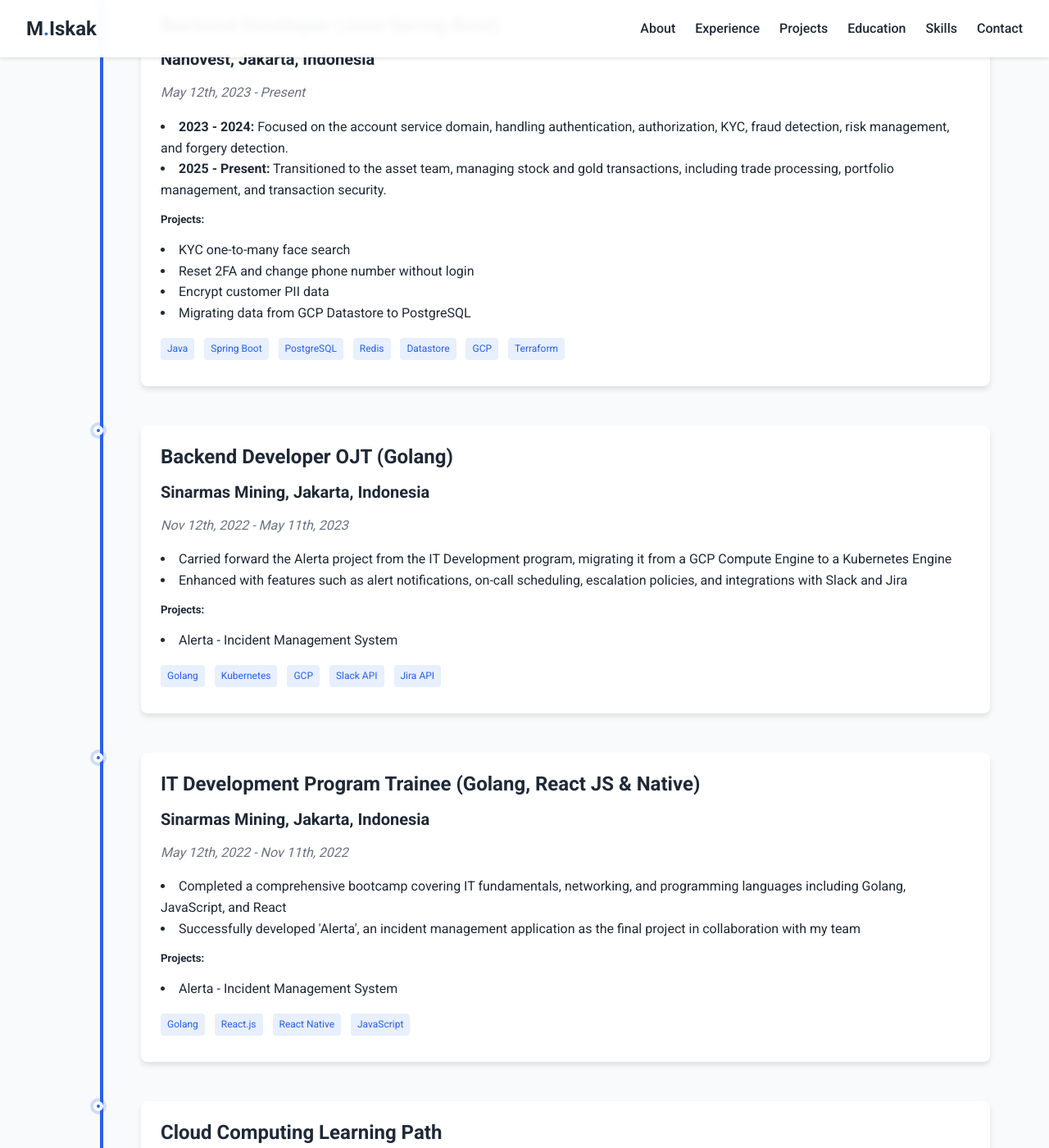
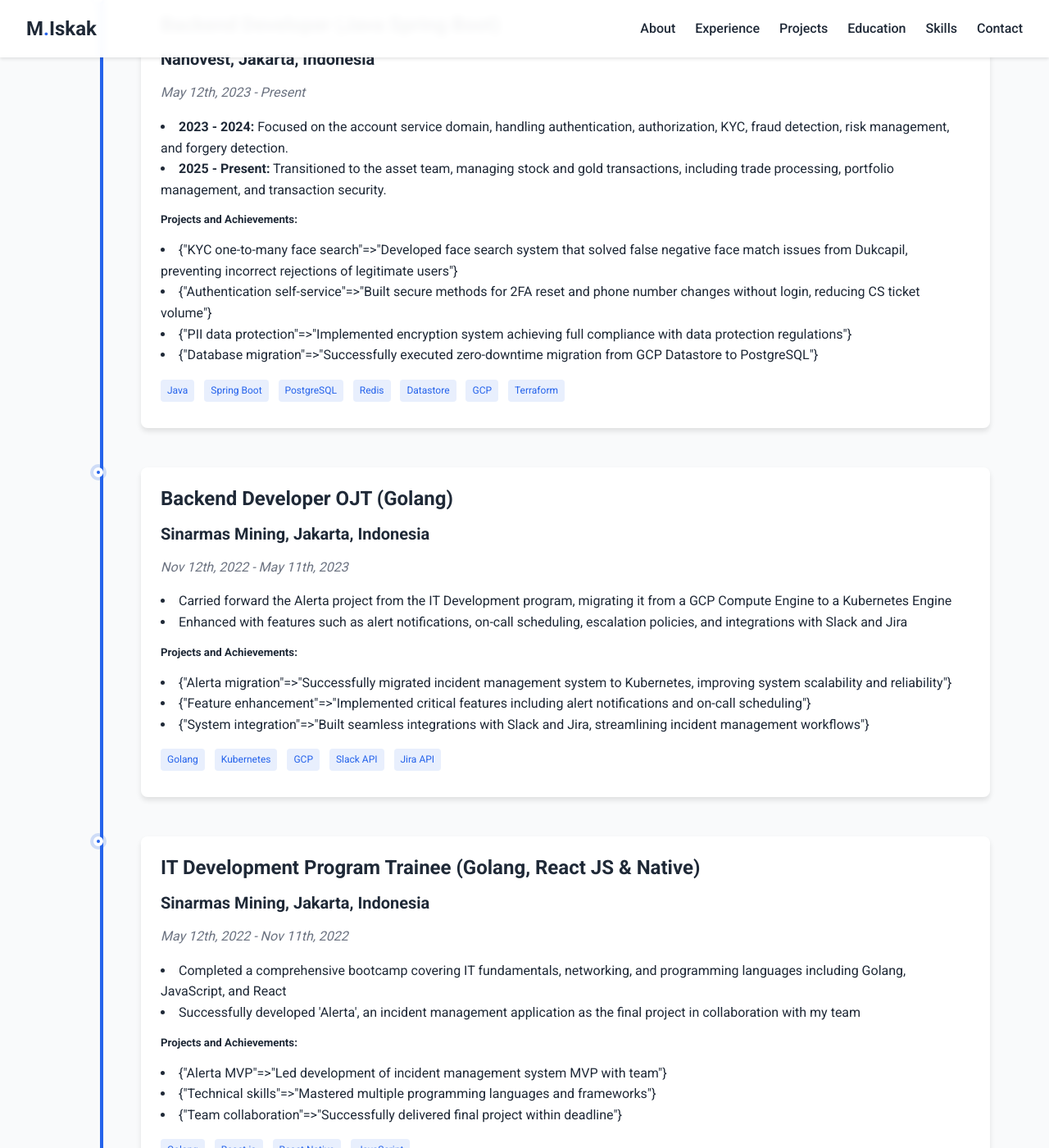
Before and after one commit to maulanaiskak/maulanaiskak.github.io, a Jekyll site: the page built from index.md, in a window 1280 px wide and 1400 px high, scrolled down 1379 px. Shown: the whole window at 82% size. Built offline with Jekyll 4.4.1, drawn with Linux system fonts in a browser that asks for light colours; some of the changed text lies outside the part shown.

Commit message:
Refactor experience data structure to enhance clarity and detail
Updated the experience YAML file to replace 'projects' with 'projectsAndAchievements', providing more descriptive entries for each project. Enhanced project descriptions to highlight specific contributions and outcomes. Adjusted the corresponding HTML template to reflect these changes, improving the presentation of achievements.

```diff
--- a/_data/experience.yml
+++ b/_data/experience.yml
@@ -7,11 +7,11 @@
       description: Focused on the account service domain, handling authentication, authorization, KYC, fraud detection, risk management, and forgery detection.
     - period: "2025 - Present"
       description: Transitioned to the asset team, managing stock and gold transactions, including trade processing, portfolio management, and transaction security.
-  projects:
-    - KYC one-to-many face search
-    - Reset 2FA and change phone number without login
-    - Encrypt customer PII data
-    - Migrating data from GCP Datastore to PostgreSQL
+  projectsAndAchievements:
+    - KYC one-to-many face search: Developed face search system that solved false negative face match issues from Dukcapil, preventing incorrect rejections of legitimate users
+    - Authentication self-service: Built secure methods for 2FA reset and phone number changes without login, reducing CS ticket volume
+    - PII data protection: Implemented encryption system achieving full compliance with data protection regulations
+    - Database migration: Successfully executed zero-downtime migration from GCP Datastore to PostgreSQL
   tech:
     - Java
     - Spring Boot
@@ -28,8 +28,10 @@
   responsibilities:
     - Carried forward the Alerta project from the IT Development program, migrating it from a GCP Compute Engine to a Kubernetes Engine
     - Enhanced with features such as alert notifications, on-call scheduling, escalation policies, and integrations with Slack and Jira
-  projects:
-    - Alerta - Incident Management System
+  projectsAndAchievements:
+    - Alerta migration: Successfully migrated incident management system to Kubernetes, improving system scalability and reliability
+    - Feature enhancement: Implemented critical features including alert notifications and on-call scheduling
+    - System integration: Built seamless integrations with Slack and Jira, streamlining incident management workflows
   tech:
     - Golang
     - Kubernetes
@@ -44,8 +46,10 @@
   responsibilities:
     - Completed a comprehensive bootcamp covering IT fundamentals, networking, and programming languages including Golang, JavaScript, and React
     - Successfully developed 'Alerta', an incident management application as the final project in collaboration with my team
-  projects:
-    - Alerta - Incident Management System
+  projectsAndAchievements:
+    - Alerta MVP: Led development of incident management system MVP with team
+    - Technical skills: Mastered multiple programming languages and frameworks
+    - Team collaboration: Successfully delivered final project within deadline
   tech:
     - Golang
     - React.js
@@ -59,8 +63,10 @@
   responsibilities:
     - Learned the basics of cloud computing to deploy applications, monitor operations, and manage enterprise solutions with python-based automation and Google Cloud Platform
     - Collaborated with my team on the development of "Angkat Tani," an application designed to predict crop prices and detect crop diseases from leaf photos
-  projects:
-    - Angkat Tani - Agricultural Support System
+  projectsAndAchievements:
+    - Angkat Tani: Developed agricultural support system with ML-based crop disease detection
+    - Cloud expertise: Gained hands-on experience with GCP services and cloud architecture
+    - Certification: Achieved Google Cloud Associate Cloud Engineer certification
   tech:
     - Python
     - Google Cloud Platform
--- a/_includes/experience.html
+++ b/_includes/experience.html
@@ -24,11 +24,11 @@
                         </ul>
                         {% endif %}
 
-                        {% if job.projects %}
-                        <h5>Projects:</h5>
+                        {% if job.projectsAndAchievements %}
+                        <h5>Projects and Achievements:</h5>
                         <ul class="projects-list">
-                            {% for project in job.projects %}
-                            <li>{{ project }}</li>
+                            {% for item in job.projectsAndAchievements %}
+                            <li>{{ item }}</li>
                             {% endfor %}
                         </ul>
                         {% endif %}
```
